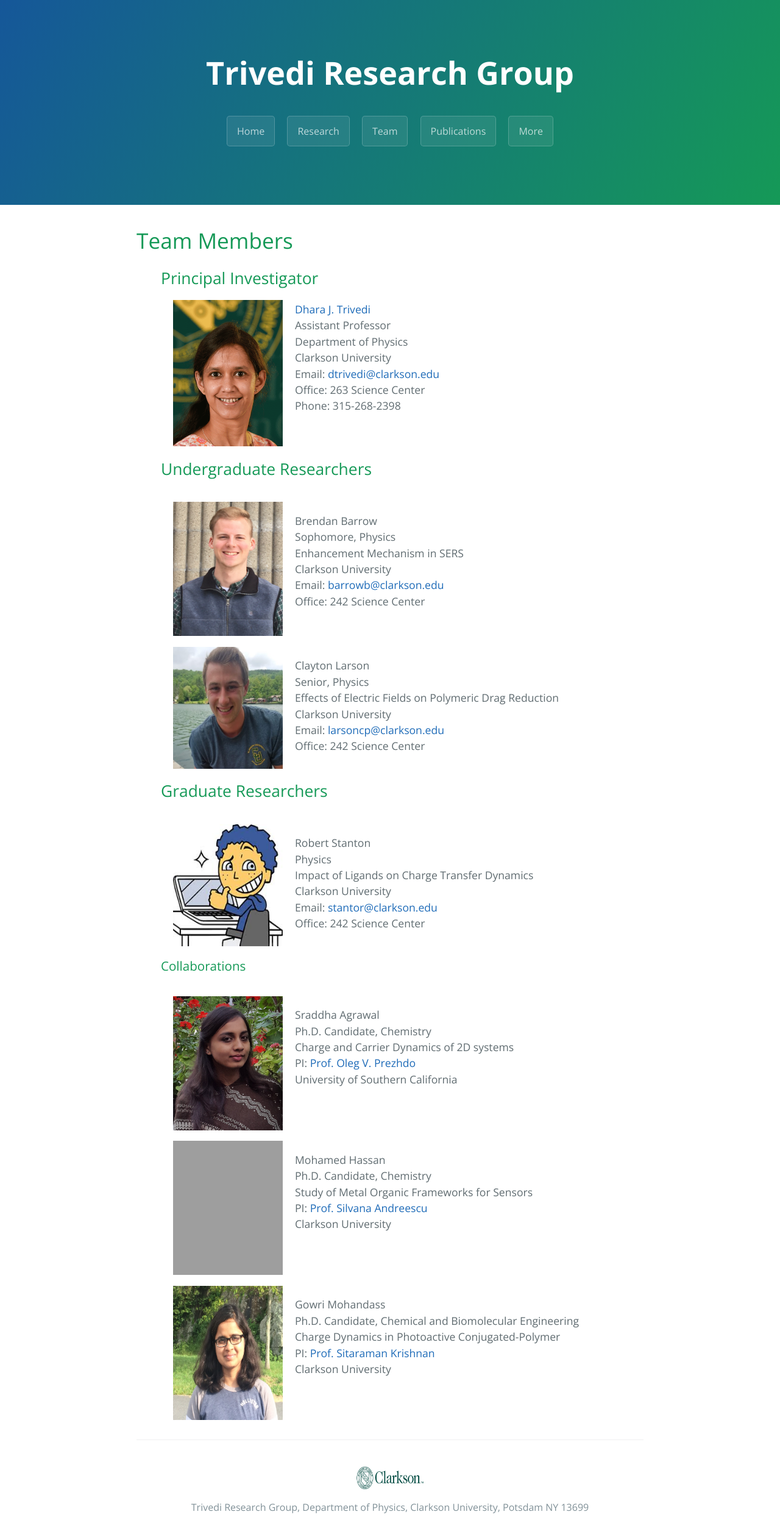
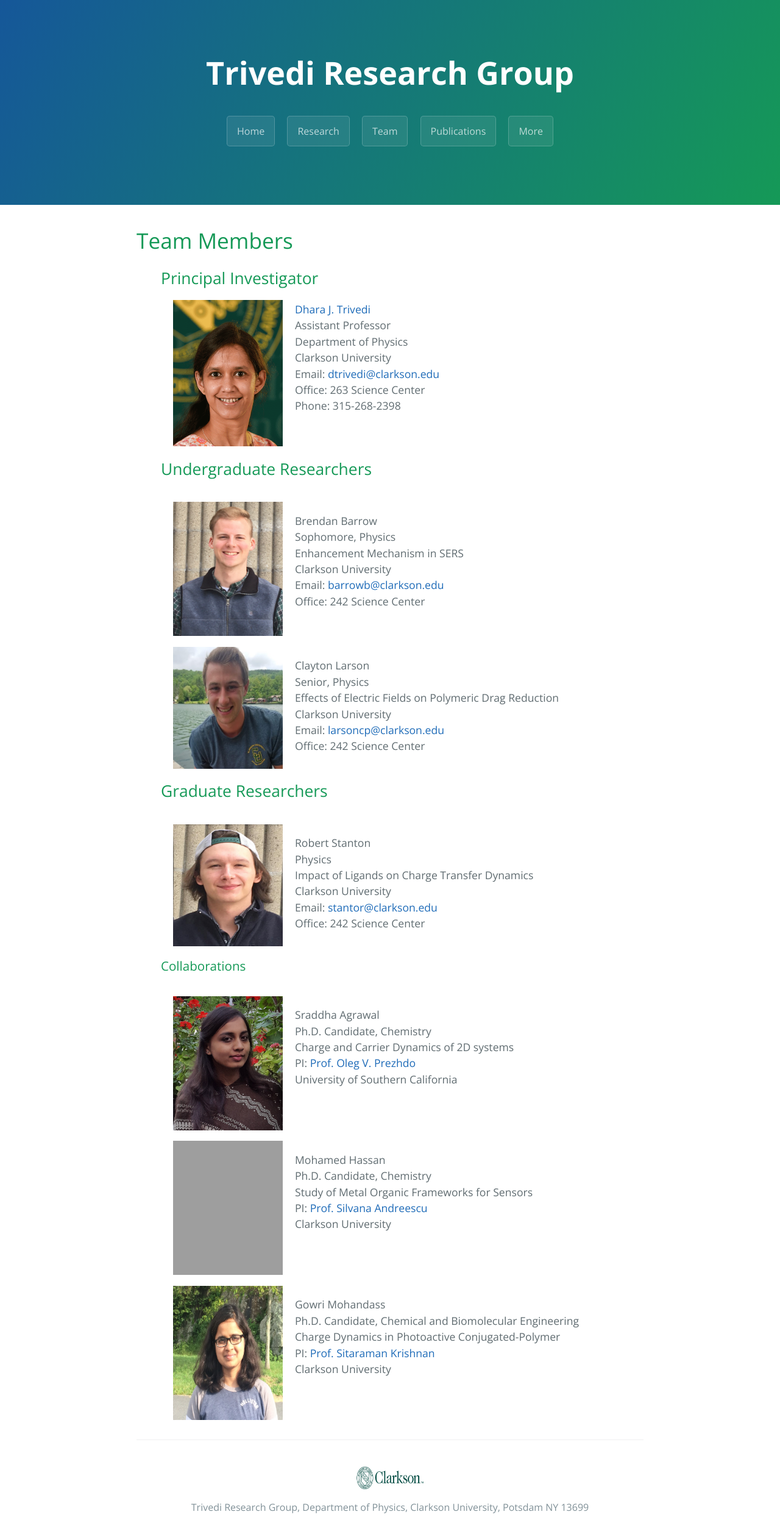
Before and after one commit to dharatrivedi/dharatrivedi.github.io, a Jekyll site: the page built from people.html, in a window 1280 px wide. Shown: the whole page at 61% size. Built offline with Jekyll 4.4.1, drawn with Linux system fonts in a browser that asks for light colours; grey boxes are pictures that could not be loaded.

Commit message:
Update people.html

```diff
--- a/people.html
+++ b/people.html
@@ -48,7 +48,7 @@ title: {{ site.name }}
     <h2>Graduate Researchers</h2>
   </ul>
   <ul class="clearfix">
-    <img class="img1" src="/images/Boy.jpeg" alt="RobertStanton" width="180" height="200"  hspace="20">
+    <img class="img1" src="/images/RS.png" alt="RobertStanton" width="180" height="200"  hspace="20">
     <p>
       Robert Stanton<br />
       Physics<br />
```
